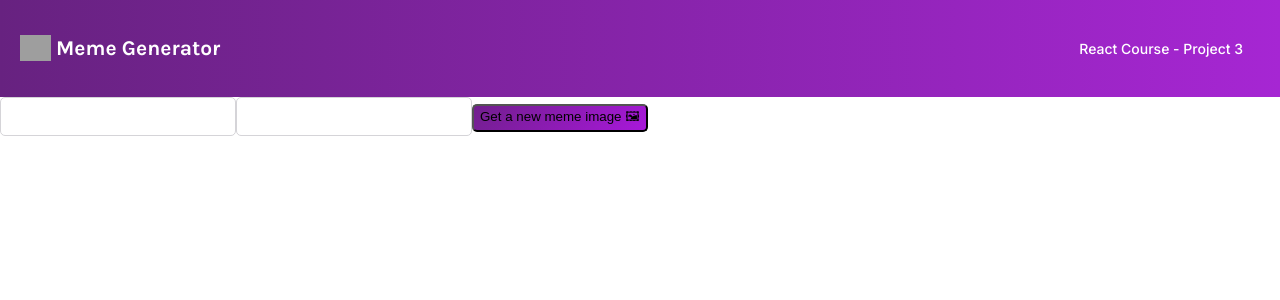
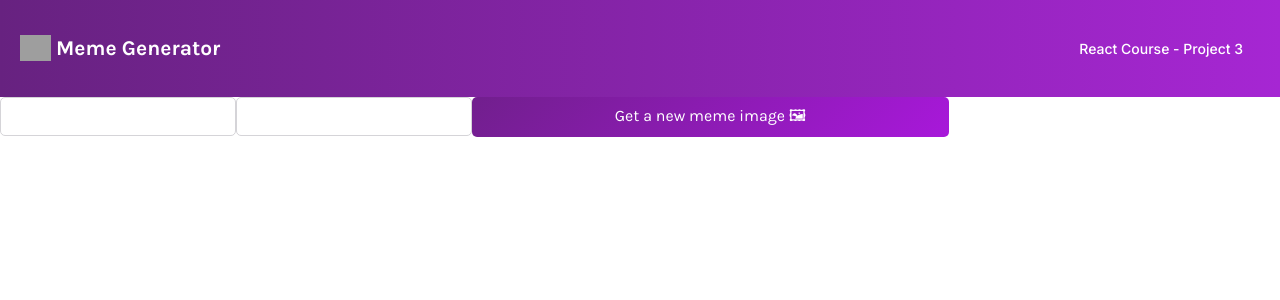
Before and after one commit to LurieK/Scrimba-Meme-Generator, a React (Create React App) app: page / in a window 1280 px wide. Shown: the top 300 px of the page. Built offline with nearby package versions, Linux system fonts and the light colour scheme; grey boxes are pictures that could not be loaded.

Commit message:
style button

```diff
--- a/src/styles.css
+++ b/src/styles.css
@@ -40,6 +40,9 @@ body {
   font-size: 14px;
   margin: 25px 37px 25px auto;
 }
+
+
+
 .input1 {
   border-radius: 5px;
   border: 1px solid #D5D4D8;
@@ -57,6 +60,14 @@ body {
 
 .submit-btn {
   border-radius: 5px;
+  border: 0;
   background: linear-gradient(135deg, #711F8D 0%, #A818DA 100%);
 
+  color: white;
+  font-family:'Karla', sans-serif;
+  font-size: 16px;
+
+  width: 477px;
+  height: 40px;
+
 }
```
